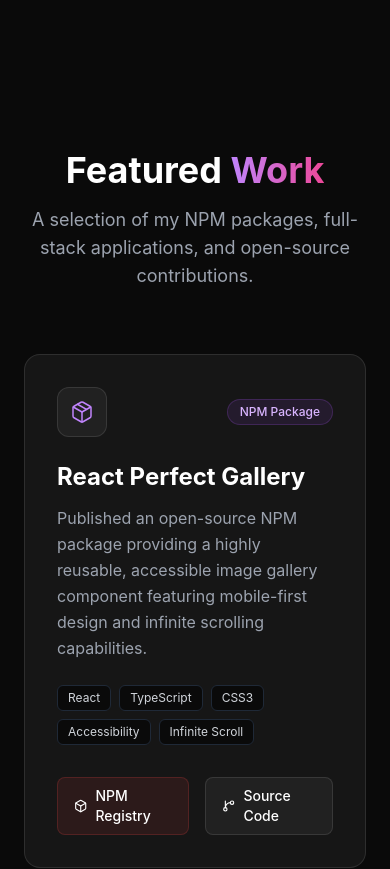
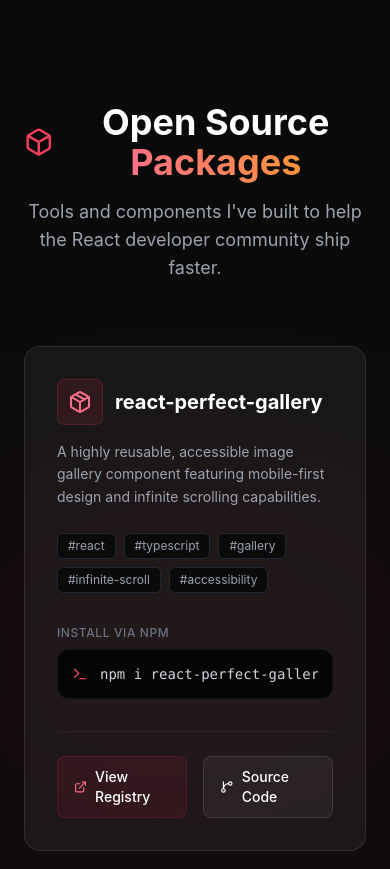
Before and after one commit to razan-aboushi/razan-aboushi-portfolio, a React (Create React App) app: page / in a window 390 px wide. Shown: the part 6460-7329 px from the top of the page. Built offline with nearby package versions, Linux system fonts and the light colour scheme.

Commit message:
add new sections

```diff
--- a/src/App.tsx
+++ b/src/App.tsx
@@ -5,8 +5,9 @@
 import ExperienceElegant from './components/ExperienceElegant';
 import ProjectsElegant from './components/ProjectsElegant';
 import EducationElegant from './components/EducationElegant';
+import AnimatedBackground from './components/AnimatedBackground';
 import MediumArticles from './components/MediumArticles';
-import AnimatedBackground from './components/AnimatedBackground';
+import NpmPackages from './components/npmPackages';
 import Footer from './components/Footer';
 
 function App() {
@@ -18,6 +19,7 @@
         <HeroSimple />
         <SkillsElegant />
         <ExperienceElegant />
+         <NpmPackages />
         <ProjectsElegant />
         <EducationElegant />
         <MediumArticles />
--- a/src/app/page.tsx
+++ b/src/app/page.tsx
@@ -5,6 +5,7 @@
 import ProjectsElegant from "../components/ProjectsElegant";
 import EducationElegant from "../components/EducationElegant";
 import AnimatedBackground from "../components/AnimatedBackground";
+import NpmPackages from "../components/npmPackages";
 
 export default function Home() {
   return (
@@ -15,6 +16,7 @@
         <HeroSimple />
         <SkillsElegant />
         <ExperienceElegant />
+        <NpmPackages />
         <ProjectsElegant />
         <EducationElegant />
       </main>
--- a/src/components/EducationElegant.tsx
+++ b/src/components/EducationElegant.tsx
@@ -23,7 +23,7 @@
 
 export default function EducationElegant() {
   return (
-    <section id="education" className="relative pt-[12rem] pb-[12rem] bg-[#0a0a0a]">
+    <section id="education" className="relative pt-[8rem] pb-[9rem] bg-[#0a0a0a]">
       <div className="max-w-6xl mx-auto px-6">
 
         <div className="text-center mb-16">
--- a/src/components/ExperienceElegant.tsx
+++ b/src/components/ExperienceElegant.tsx
@@ -47,7 +47,7 @@
 
 export default function ExperienceElegant() {
   return (
-    <section id="experience" className="relative py-24 bg-[#0a0a0a]">
+    <section id="experience" className="relative py-20 bg-[#0a0a0a]">
       <div className="max-w-5xl mx-auto px-6">
 
         {/* Section Header */}
--- a/src/components/MediumArticles.tsx
+++ b/src/components/MediumArticles.tsx
@@ -48,7 +48,7 @@
 
 export default function MediumArticles() {
   return (
-    <section id="articles" className="relative py-24 bg-[#0a0a0a] scroll-mt-24">
+    <section id="articles" className="relative py-20 bg-[#0a0a0a] scroll-mt-20">
       <div className="absolute inset-0 overflow-hidden pointer-events-none">
         <div className="absolute top-[20%] left-[10%] w-[500px] h-[500px] bg-purple-900/10 blur-[120px] rounded-full mix-blend-screen" />
         <div className="absolute bottom-[20%] right-[10%] w-[400px] h-[400px] bg-pink-900/10 blur-[120px] rounded-full mix-blend-screen" />
@@ -57,7 +57,7 @@
       <div className="relative max-w-6xl mx-auto px-6">
         <div className="text-center mb-16">
           <h2 className="text-4xl md:text-5xl font-bold text-white mb-4">
-            Latest <span className="text-transparent bg-clip-text bg-gradient-to-r from-purple-400 to-pink-400">Articles</span>
+              Medium <span className="text-transparent bg-clip-text bg-gradient-to-r from-purple-400 to-pink-400">Articles</span>
           </h2>
           <p className="text-gray-400 text-lg max-w-2xl mx-auto">
             Thoughts, insights, and technical writings on software engineering.
@@ -80,10 +80,6 @@
               </div>
 
               <div className="p-6 flex flex-col flex-grow bg-gradient-to-b from-transparent to-[#0a0a0a]/50">
-                <div className="flex items-center gap-1.5">
-                  <span className="text-xs font-medium text-gray-400">•</span>
-                </div>
-
                 <h3 className="text-white font-bold text-xl mb-3 line-clamp-2 group-hover:text-transparent group-hover:bg-clip-text group-hover:bg-gradient-to-r group-hover:from-purple-400 group-hover:to-pink-400 transition-all duration-300">
                   {article.title}
                 </h3>
--- a/src/components/ProjectsElegant.tsx
+++ b/src/components/ProjectsElegant.tsx
@@ -135,7 +135,7 @@
 
 export default function ProjectsElegant() {
   return (
-    <section id="projects" className="relative py-24 bg-[#0a0a0a]">
+    <section id="projects" className="relative py-20 bg-[#0a0a0a]">
       <div className="max-w-6xl mx-auto px-6">
 
         {/* Section Header */}
--- /dev/null
+++ b/src/components/npmPackages.tsx
@@ -0,0 +1,130 @@
+import { Package, Terminal, GitBranch, ExternalLink, Box } from 'lucide-react';
+
+interface NpmLinks {
+  npm: string;
+  github: string;
+}
+
+interface NpmPackageData {
+  name: string;
+  description: string;
+  command: string;
+  tags: string[];
+  links: NpmLinks;
+}
+
+const npmData: NpmPackageData[] = [
+  {
+    name: "react-perfect-gallery",
+    description: "A highly reusable, accessible image gallery component featuring mobile-first design and infinite scrolling capabilities.",
+    command: "npm i react-perfect-gallery",
+    tags: ["react", "typescript", "gallery", "infinite-scroll", "accessibility"],
+    links: {
+      npm: "https://www.npmjs.com/package/react-perfect-gallery",
+      github: "https://github.com/razan-aboushi/react-perfect-gallery",
+    }
+  },
+  {
+    name: "mobile-date-picker",
+    description: "A mobile-optimized date picker component with touch-friendly controls and customizable styling for the React developer ecosystem.",
+    command: "npm i mobile-date-picker",
+    tags: ["react", "javascript", "datepicker", "mobile-first", "touch-ui"],
+    links: {
+      npm: "https://www.npmjs.com/package/mobile-date-picker",
+      github: "https://github.com/razan-aboushi/my-react-mobile-datepicker",
+    }
+  }
+];
+
+export default function NpmPackages() {
+  return (
+    <section id="packages" className="relative py-20 bg-[#0a0a0a] scroll-mt-20">
+      <div className="absolute inset-0 overflow-hidden pointer-events-none">
+        <div className="absolute top-[30%] left-[50%] -translate-x-1/2 w-[600px] h-[400px] bg-rose-900/10 blur-[120px] rounded-full mix-blend-screen" />
+      </div>
+
+      <div className="relative max-w-6xl mx-auto px-6">
+
+        <div className="text-center mb-16">
+          <div className="flex items-center justify-center gap-3 mb-4">
+            <Box size={40} className="text-rose-500" />
+            <h2 className="text-4xl md:text-5xl font-bold text-white">
+              Open Source <span className="text-transparent bg-clip-text bg-gradient-to-r from-rose-400 to-orange-400">Packages</span>
+            </h2>
+          </div>
+          <p className="text-gray-400 text-lg max-w-2xl mx-auto">
+            Tools and components I've built to help the React developer community ship faster.
+          </p>
+        </div>
+
+        <div className="grid grid-cols-1 md:grid-cols-2 gap-8">
+          {npmData.map((pkg, index) => (
+             <div
+             key={index}
+             className="group relative flex flex-col p-8 bg-white/5 border border-white/10 rounded-2xl hover:bg-white/[0.07] hover:border-rose-500/40 transition-all duration-300 h-full"
+           >
+
+              <div className="flex items-start justify-between mb-4">
+                <div className="flex items-center gap-3">
+                  <div className="p-2.5 bg-rose-500/10 rounded-lg text-rose-400 border border-rose-500/20">
+                    <Package size={24} />
+                  </div>
+                  <h3 className="text-xl font-bold text-white group-hover:text-rose-400 transition-colors">
+                    {pkg.name}
+                  </h3>
+                </div>
+              </div>
+
+              <p className="text-gray-400 text-sm mb-6 leading-relaxed flex-grow">
+                {pkg.description}
+              </p>
+
+              <div className="flex flex-wrap gap-2 mb-8">
+                {pkg.tags.map((tech) => (
+                  <span
+                    key={tech}
+                    className="px-2.5 py-1 bg-[#0a0a0a] text-gray-400 rounded-md text-xs border border-gray-800"
+                  >
+                    #{tech}
+                  </span>
+                ))}
+              </div>
+
+              <div className="mb-8">
+                <p className="text-xs text-gray-500 mb-2 font-medium uppercase tracking-wider">Install via NPM</p>
+                <div className="flex items-center p-3.5 bg-[#050505] rounded-xl border border-white/5 font-mono text-sm">
+                  <div className="flex items-center gap-3 text-gray-300 scrollbar-hide overflow-x-auto w-full">
+                    <Terminal size={16} className="text-rose-500 shrink-0" />
+                    <span className="whitespace-nowrap selection:bg-rose-500/30 w-full">{pkg.command}</span>
+                  </div>
+                </div>
+              </div>
+
+              <div className="flex gap-4 mt-auto pt-6 border-t border-white/5">
+                <a
+                  href={pkg.links.npm}
+                  target="_blank"
+                  rel="noopener noreferrer"
+                  className="flex-1 flex items-center justify-center gap-2 text-sm font-medium text-white px-4 py-2.5 rounded-lg bg-rose-600/10 hover:bg-rose-600/20 border border-rose-600/20 transition-colors"
+                >
+                  <ExternalLink size={16} className="text-rose-400" />
+                  View Registry
+                </a>
+                <a
+                  href={pkg.links.github}
+                  target="_blank"
+                  rel="noopener noreferrer"
+                  className="flex-1 flex items-center justify-center gap-2 text-sm font-medium text-white px-4 py-2.5 rounded-lg bg-white/5 hover:bg-white/10 border border-white/10 transition-colors"
+                >
+                  <GitBranch size={16} />
+                  Source Code
+                </a>
+              </div>
+
+            </div>
+          ))}
+        </div>
+      </div>
+    </section>
+  );
+}
--- a/src/index.css
+++ b/src/index.css
@@ -336,3 +336,14 @@
 ::-webkit-scrollbar-thumb:hover {
   background: var(--secondary);
 }
+
+/* Add this to hide scrollbars but keep elements scrollable */
+@layer utilities {
+  .scrollbar-hide::-webkit-scrollbar {
+    display: none;
+  }
+  .scrollbar-hide {
+    -ms-overflow-style: none;
+    scrollbar-width: none;
+  }
+}
```
Also changed, not shown: src/components/NavigationElegant.tsx (+17 -9 lines).
